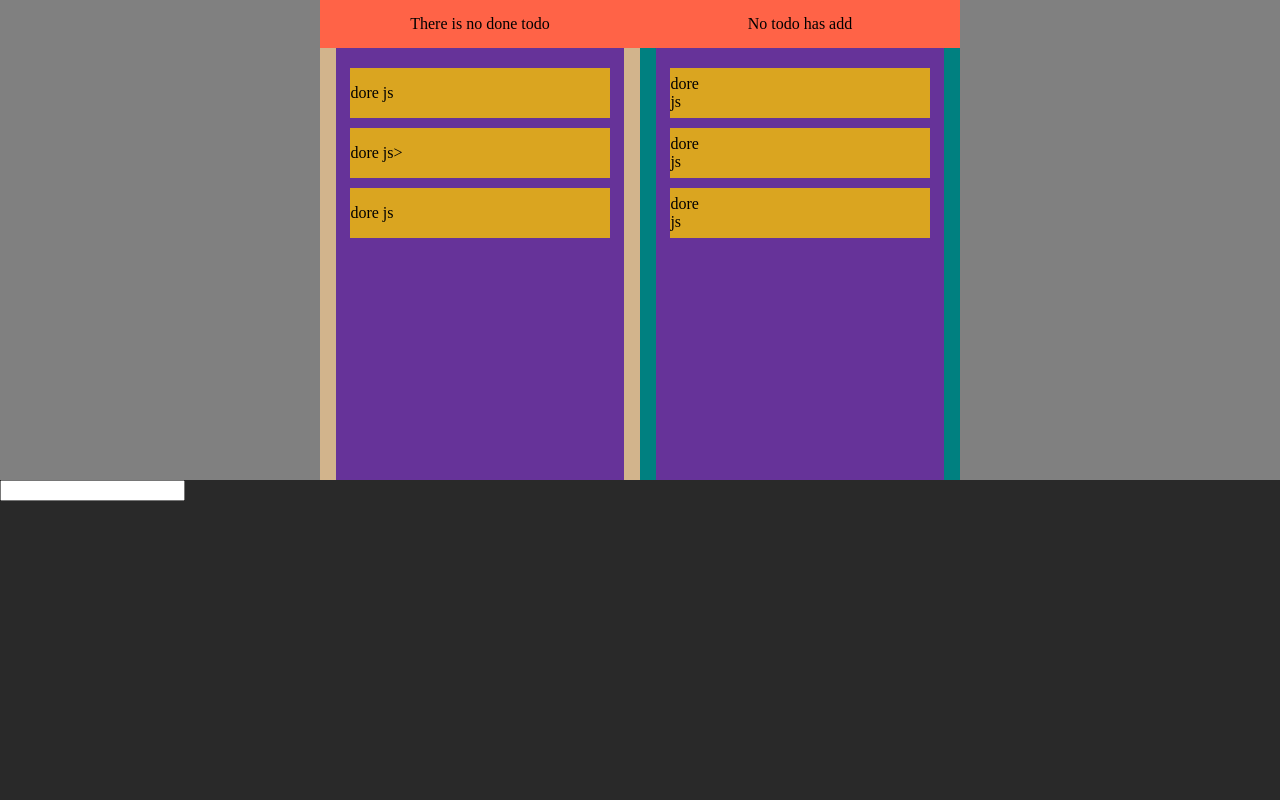
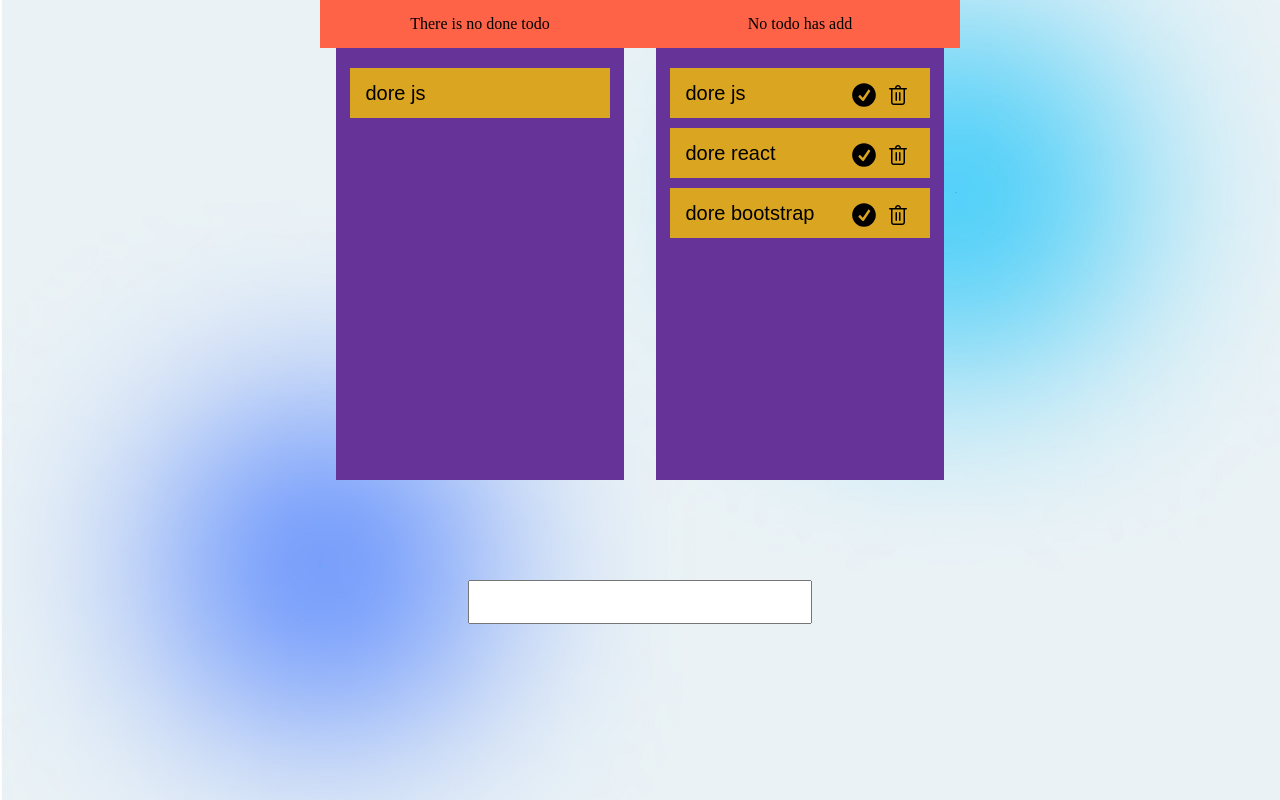
Before and after one commit to mmd-web/To-do-list-app, a plain HTML site: page index.html in a window 1280 px wide. Drawn offline with Linux system fonts and the light colour scheme.

Commit message:
Styles : Updating element styles

```diff
--- a/index.html
+++ b/index.html
@@ -20,12 +20,6 @@
                         <li>
                             <span>dore js</span>
                         </li>
-                        <li>
-                            <span>dore js</span>>
-                        </li>
-                        <li>
-                            <span>dore js</span>
-                        </li>
                     </ul>
                 </div>
             </div>
@@ -38,22 +32,31 @@
                     <ul id="item_addtodo" class="rel_position flex_col">
                         <li>
                             <span>dore js</span>
-                            <svg id="delet_todo" xmlns="http://www.w3.org/2000/svg" viewBox="0 0 48 48" width="24px" height="24px"><path d="M 24 4 C 20.704135 4 18 6.7041348 18 10 L 11.746094 10 A 1.50015 1.50015 0 0 0 11.476562 9.9785156 A 1.50015 1.50015 0 0 0 11.259766 10 L 7.5 10 A 1.50015 1.50015 0 1 0 7.5 13 L 10 13 L 10 38.5 C 10 41.519774 12.480226 44 15.5 44 L 32.5 44 C 35.519774 44 38 41.519774 38 38.5 L 38 13 L 40.5 13 A 1.50015 1.50015 0 1 0 40.5 10 L 36.746094 10 A 1.50015 1.50015 0 0 0 36.259766 10 L 30 10 C 30 6.7041348 27.295865 4 24 4 z M 24 7 C 25.674135 7 27 8.3258652 27 10 L 21 10 C 21 8.3258652 22.325865 7 24 7 z M 13 13 L 35 13 L 35 38.5 C 35 39.898226 33.898226 41 32.5 41 L 15.5 41 C 14.101774 41 13 39.898226 13 38.5 L 13 13 z M 20.476562 17.978516 A 1.50015 1.50015 0 0 0 19 19.5 L 19 34.5 A 1.50015 1.50015 0 1 0 22 34.5 L 22 19.5 A 1.50015 1.50015 0 0 0 20.476562 17.978516 z M 27.476562 17.978516 A 1.50015 1.50015 0 0 0 26 19.5 L 26 34.5 A 1.50015 1.50015 0 1 0 29 34.5 L 29 19.5 A 1.50015 1.50015 0 0 0 27.476562 17.978516 z"/></svg>
+                            <div id="svg_box" class="flex_row">
+                                <svg id="down_todo" xmlns="http://www.w3.org/2000/svg" viewBox="0 0 26 26" width="24px" height="24px"><path d="M 13 0.1875 C 5.925781 0.1875 0.1875 5.925781 0.1875 13 C 0.1875 20.074219 5.925781 25.8125 13 25.8125 C 20.074219 25.8125 25.8125 20.074219 25.8125 13 C 25.8125 5.925781 20.074219 0.1875 13 0.1875 Z M 19.734375 9.035156 L 12.863281 19.167969 C 12.660156 19.46875 12.335938 19.671875 12.015625 19.671875 C 11.695313 19.671875 11.34375 19.496094 11.117188 19.273438 L 7.085938 15.238281 C 6.8125 14.964844 6.8125 14.515625 7.085938 14.242188 L 8.082031 13.246094 C 8.355469 12.972656 8.804688 12.972656 9.074219 13.246094 L 11.699219 15.867188 L 17.402344 7.453125 C 17.621094 7.132813 18.0625 7.050781 18.382813 7.265625 L 19.550781 8.058594 C 19.867188 8.273438 19.953125 8.714844 19.734375 9.035156 Z"/></svg>
+                                <svg id="delet_todo" xmlns="http://www.w3.org/2000/svg" viewBox="0 0 48 48" width="24px" height="24px"><path d="M 24 4 C 20.704135 4 18 6.7041348 18 10 L 11.746094 10 A 1.50015 1.50015 0 0 0 11.476562 9.9785156 A 1.50015 1.50015 0 0 0 11.259766 10 L 7.5 10 A 1.50015 1.50015 0 1 0 7.5 13 L 10 13 L 10 38.5 C 10 41.519774 12.480226 44 15.5 44 L 32.5 44 C 35.519774 44 38 41.519774 38 38.5 L 38 13 L 40.5 13 A 1.50015 1.50015 0 1 0 40.5 10 L 36.746094 10 A 1.50015 1.50015 0 0 0 36.259766 10 L 30 10 C 30 6.7041348 27.295865 4 24 4 z M 24 7 C 25.674135 7 27 8.3258652 27 10 L 21 10 C 21 8.3258652 22.325865 7 24 7 z M 13 13 L 35 13 L 35 38.5 C 35 39.898226 33.898226 41 32.5 41 L 15.5 41 C 14.101774 41 13 39.898226 13 38.5 L 13 13 z M 20.476562 17.978516 A 1.50015 1.50015 0 0 0 19 19.5 L 19 34.5 A 1.50015 1.50015 0 1 0 22 34.5 L 22 19.5 A 1.50015 1.50015 0 0 0 20.476562 17.978516 z M 27.476562 17.978516 A 1.50015 1.50015 0 0 0 26 19.5 L 26 34.5 A 1.50015 1.50015 0 1 0 29 34.5 L 29 19.5 A 1.50015 1.50015 0 0 0 27.476562 17.978516 z"/></svg>
+                            </div>
                         </li>
                         <li>
-                            <span>dore js</span>
-                            <svg id="delet_todo" xmlns="http://www.w3.org/2000/svg" viewBox="0 0 48 48" width="24px" height="24px"><path d="M 24 4 C 20.704135 4 18 6.7041348 18 10 L 11.746094 10 A 1.50015 1.50015 0 0 0 11.476562 9.9785156 A 1.50015 1.50015 0 0 0 11.259766 10 L 7.5 10 A 1.50015 1.50015 0 1 0 7.5 13 L 10 13 L 10 38.5 C 10 41.519774 12.480226 44 15.5 44 L 32.5 44 C 35.519774 44 38 41.519774 38 38.5 L 38 13 L 40.5 13 A 1.50015 1.50015 0 1 0 40.5 10 L 36.746094 10 A 1.50015 1.50015 0 0 0 36.259766 10 L 30 10 C 30 6.7041348 27.295865 4 24 4 z M 24 7 C 25.674135 7 27 8.3258652 27 10 L 21 10 C 21 8.3258652 22.325865 7 24 7 z M 13 13 L 35 13 L 35 38.5 C 35 39.898226 33.898226 41 32.5 41 L 15.5 41 C 14.101774 41 13 39.898226 13 38.5 L 13 13 z M 20.476562 17.978516 A 1.50015 1.50015 0 0 0 19 19.5 L 19 34.5 A 1.50015 1.50015 0 1 0 22 34.5 L 22 19.5 A 1.50015 1.50015 0 0 0 20.476562 17.978516 z M 27.476562 17.978516 A 1.50015 1.50015 0 0 0 26 19.5 L 26 34.5 A 1.50015 1.50015 0 1 0 29 34.5 L 29 19.5 A 1.50015 1.50015 0 0 0 27.476562 17.978516 z"/></svg>
+                            <span>dore react</span>
+                            <div id="svg_box" class="flex_row">
+                                <svg id="down_todo" xmlns="http://www.w3.org/2000/svg" viewBox="0 0 26 26" width="24px" height="24px"><path d="M 13 0.1875 C 5.925781 0.1875 0.1875 5.925781 0.1875 13 C 0.1875 20.074219 5.925781 25.8125 13 25.8125 C 20.074219 25.8125 25.8125 20.074219 25.8125 13 C 25.8125 5.925781 20.074219 0.1875 13 0.1875 Z M 19.734375 9.035156 L 12.863281 19.167969 C 12.660156 19.46875 12.335938 19.671875 12.015625 19.671875 C 11.695313 19.671875 11.34375 19.496094 11.117188 19.273438 L 7.085938 15.238281 C 6.8125 14.964844 6.8125 14.515625 7.085938 14.242188 L 8.082031 13.246094 C 8.355469 12.972656 8.804688 12.972656 9.074219 13.246094 L 11.699219 15.867188 L 17.402344 7.453125 C 17.621094 7.132813 18.0625 7.050781 18.382813 7.265625 L 19.550781 8.058594 C 19.867188 8.273438 19.953125 8.714844 19.734375 9.035156 Z"/></svg>
+                                <svg id="delet_todo" xmlns="http://www.w3.org/2000/svg" viewBox="0 0 48 48" width="24px" height="24px"><path d="M 24 4 C 20.704135 4 18 6.7041348 18 10 L 11.746094 10 A 1.50015 1.50015 0 0 0 11.476562 9.9785156 A 1.50015 1.50015 0 0 0 11.259766 10 L 7.5 10 A 1.50015 1.50015 0 1 0 7.5 13 L 10 13 L 10 38.5 C 10 41.519774 12.480226 44 15.5 44 L 32.5 44 C 35.519774 44 38 41.519774 38 38.5 L 38 13 L 40.5 13 A 1.50015 1.50015 0 1 0 40.5 10 L 36.746094 10 A 1.50015 1.50015 0 0 0 36.259766 10 L 30 10 C 30 6.7041348 27.295865 4 24 4 z M 24 7 C 25.674135 7 27 8.3258652 27 10 L 21 10 C 21 8.3258652 22.325865 7 24 7 z M 13 13 L 35 13 L 35 38.5 C 35 39.898226 33.898226 41 32.5 41 L 15.5 41 C 14.101774 41 13 39.898226 13 38.5 L 13 13 z M 20.476562 17.978516 A 1.50015 1.50015 0 0 0 19 19.5 L 19 34.5 A 1.50015 1.50015 0 1 0 22 34.5 L 22 19.5 A 1.50015 1.50015 0 0 0 20.476562 17.978516 z M 27.476562 17.978516 A 1.50015 1.50015 0 0 0 26 19.5 L 26 34.5 A 1.50015 1.50015 0 1 0 29 34.5 L 29 19.5 A 1.50015 1.50015 0 0 0 27.476562 17.978516 z"/></svg>
+                            </div>
                         </li>
                         <li>
-                            <span>dore js</span>
-                            <svg id="delet_todo" xmlns="http://www.w3.org/2000/svg" viewBox="0 0 48 48" width="24px" height="24px"><path d="M 24 4 C 20.704135 4 18 6.7041348 18 10 L 11.746094 10 A 1.50015 1.50015 0 0 0 11.476562 9.9785156 A 1.50015 1.50015 0 0 0 11.259766 10 L 7.5 10 A 1.50015 1.50015 0 1 0 7.5 13 L 10 13 L 10 38.5 C 10 41.519774 12.480226 44 15.5 44 L 32.5 44 C 35.519774 44 38 41.519774 38 38.5 L 38 13 L 40.5 13 A 1.50015 1.50015 0 1 0 40.5 10 L 36.746094 10 A 1.50015 1.50015 0 0 0 36.259766 10 L 30 10 C 30 6.7041348 27.295865 4 24 4 z M 24 7 C 25.674135 7 27 8.3258652 27 10 L 21 10 C 21 8.3258652 22.325865 7 24 7 z M 13 13 L 35 13 L 35 38.5 C 35 39.898226 33.898226 41 32.5 41 L 15.5 41 C 14.101774 41 13 39.898226 13 38.5 L 13 13 z M 20.476562 17.978516 A 1.50015 1.50015 0 0 0 19 19.5 L 19 34.5 A 1.50015 1.50015 0 1 0 22 34.5 L 22 19.5 A 1.50015 1.50015 0 0 0 20.476562 17.978516 z M 27.476562 17.978516 A 1.50015 1.50015 0 0 0 26 19.5 L 26 34.5 A 1.50015 1.50015 0 1 0 29 34.5 L 29 19.5 A 1.50015 1.50015 0 0 0 27.476562 17.978516 z"/></svg>
+                            <span>dore bootstrap</span>
+                            <div id="svg_box" class="flex_row">
+                                <svg id="down_todo" xmlns="http://www.w3.org/2000/svg" viewBox="0 0 26 26" width="24px" height="24px"><path d="M 13 0.1875 C 5.925781 0.1875 0.1875 5.925781 0.1875 13 C 0.1875 20.074219 5.925781 25.8125 13 25.8125 C 20.074219 25.8125 25.8125 20.074219 25.8125 13 C 25.8125 5.925781 20.074219 0.1875 13 0.1875 Z M 19.734375 9.035156 L 12.863281 19.167969 C 12.660156 19.46875 12.335938 19.671875 12.015625 19.671875 C 11.695313 19.671875 11.34375 19.496094 11.117188 19.273438 L 7.085938 15.238281 C 6.8125 14.964844 6.8125 14.515625 7.085938 14.242188 L 8.082031 13.246094 C 8.355469 12.972656 8.804688 12.972656 9.074219 13.246094 L 11.699219 15.867188 L 17.402344 7.453125 C 17.621094 7.132813 18.0625 7.050781 18.382813 7.265625 L 19.550781 8.058594 C 19.867188 8.273438 19.953125 8.714844 19.734375 9.035156 Z"/></svg>
+                                <svg id="delet_todo" xmlns="http://www.w3.org/2000/svg" viewBox="0 0 48 48" width="24px" height="24px"><path d="M 24 4 C 20.704135 4 18 6.7041348 18 10 L 11.746094 10 A 1.50015 1.50015 0 0 0 11.476562 9.9785156 A 1.50015 1.50015 0 0 0 11.259766 10 L 7.5 10 A 1.50015 1.50015 0 1 0 7.5 13 L 10 13 L 10 38.5 C 10 41.519774 12.480226 44 15.5 44 L 32.5 44 C 35.519774 44 38 41.519774 38 38.5 L 38 13 L 40.5 13 A 1.50015 1.50015 0 1 0 40.5 10 L 36.746094 10 A 1.50015 1.50015 0 0 0 36.259766 10 L 30 10 C 30 6.7041348 27.295865 4 24 4 z M 24 7 C 25.674135 7 27 8.3258652 27 10 L 21 10 C 21 8.3258652 22.325865 7 24 7 z M 13 13 L 35 13 L 35 38.5 C 35 39.898226 33.898226 41 32.5 41 L 15.5 41 C 14.101774 41 13 39.898226 13 38.5 L 13 13 z M 20.476562 17.978516 A 1.50015 1.50015 0 0 0 19 19.5 L 19 34.5 A 1.50015 1.50015 0 1 0 22 34.5 L 22 19.5 A 1.50015 1.50015 0 0 0 20.476562 17.978516 z M 27.476562 17.978516 A 1.50015 1.50015 0 0 0 26 19.5 L 26 34.5 A 1.50015 1.50015 0 1 0 29 34.5 L 29 19.5 A 1.50015 1.50015 0 0 0 27.476562 17.978516 z"/></svg>
+                            </div>
                         </li>
                     </ul>
                 </div>
             </div>
         </div>
 
-        <div id="input_todo_box">
+        <div id="input_todo_box" class="rel_position flex_center">
             <input type="text" name="" id="name_todo">
         </div>
 
--- a/styles/global.css
+++ b/styles/global.css
@@ -13,7 +13,7 @@ body {
     height: 100%;
     top: 0;
     left: 0;
-    background-image: url(../img/background.png);
+    background-image: url(../img/background.jpg);
     background-position: center;
     background-repeat: no-repeat;
     background-size: cover;
--- a/styles/style.css
+++ b/styles/style.css
@@ -1,7 +1,7 @@
 #todos_box {
     width: 100%;
     height: 60%;
-    background-color: gray;
+    background-color: transparent;
 }
 #todos_box>div {
     width: 50%;
@@ -16,7 +16,7 @@
 #list_down {
     width: 50%;
     height: 100%;
-    background-color: tan;
+    background-color: transparent;
 }
 #item_down {
     margin: 0;
@@ -39,11 +39,16 @@
     align-items: center;
     flex-direction: row;
 }
+#item_down>li>span {
+    font-family: var(--fontFamily);
+    font-size: 20px;
+    padding: 15px;
+}
 
 #list_addtodo {
     width: 50%;
     height: 100%;
-    background-color: teal;
+    background-color:transparent;
 }
 #item_addtodo {
     margin: 0;
@@ -62,17 +67,39 @@
     top: 20px;
     background-color: goldenrod;
     display: flex;
-    justify-content:space-around;
+    justify-content: start;
     align-items: center;
     flex-direction: row;
-    gap: 250px;
 }
-#item_addtodo>li>svg {
+#item_addtodo>li>span {
+    font-family: var(--fontFamily);
+    font-size: 20px;
+    padding: 15px;
+}
+#item_addtodo>li>#svg_box {
+    position: absolute;
+    right: 20px;
+    top: 15px;
+    width: max-content;
+    height: max-content;
+    gap: 10px;
+}
+#item_addtodo>li>#svg_box>svg {
     cursor: pointer;
 }
 
 #input_todo_box {
     width: 100%;
     height: 40%;
-    background-color: rgb(41, 41, 41);
+    background-color: transparent;
+    align-items: start;
 }
+#input_todo_box>input {
+    position: relative;
+    top: 100px;
+    width: 300px;
+    height: 40px;
+    padding: 0 20px;
+    font-family: var(--fontFamily);
+    font-size: 18px;
+}
```
Also changed, not shown: img/background.jpg (added).
